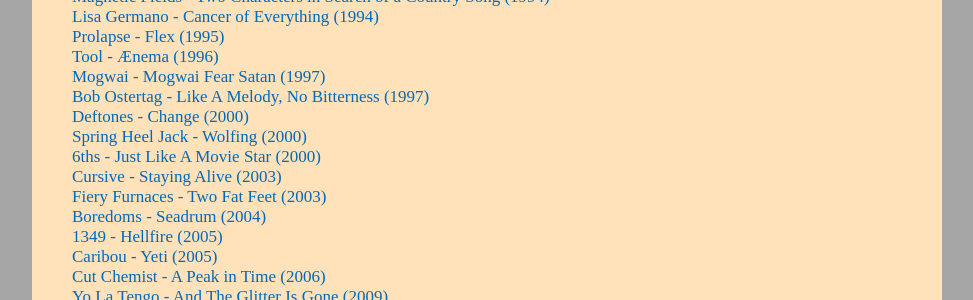
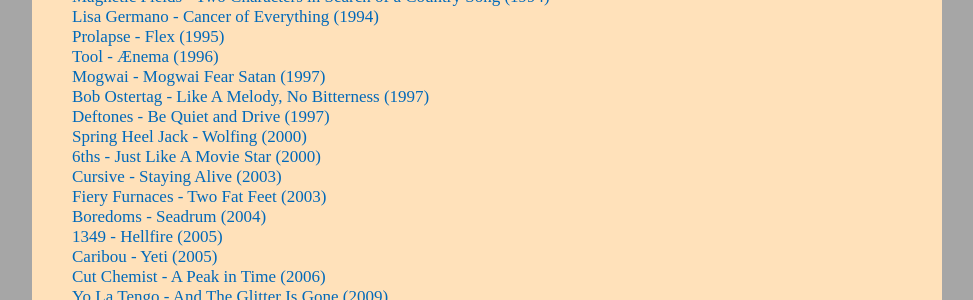
Before and after one commit to witbag/witbag.github.io, a Jekyll site: the page built from inspiration/index.html, in a window 1280 px wide and 900 px high, scrolled down 1589 px. Shown: the part 428-728 px from the top of the window, without its empty margins (153-1126 px from the left). Built offline with Jekyll 4.4.1, drawn with Linux system fonts in a browser that asks for light colours.

Commit message:
Update index.html

```diff
--- a/inspiration/index.html
+++ b/inspiration/index.html
@@ -106,7 +106,7 @@
 <a href="https://www.youtube.com/watch?v=rHcmnowjfrQ" target=_blank>Tool - Ænema (1996)</a><br>
 <a href="https://www.youtube.com/watch?v=du4JbfK5okA" target=_blank>Mogwai - Mogwai Fear Satan (1997)</a><br>
 <a href="https://www.youtube.com/watch?v=ZN2xRlWuBvo" target=_blank>Bob Ostertag - Like A Melody, No Bitterness (1997)</a><br>
-<a href="https://www.youtube.com/watch?v=hzRltUL5M3k" target=_blank>Deftones - Change (2000)</a><br>
+<a href="https://www.youtube.com/watch?v=_t1vqLwqbyA" target=_blank>Deftones - Be Quiet and Drive (1997)</a><br>
 <a href="https://www.youtube.com/watch?v=b8Khv6r_4mY" target=_blank>Spring Heel Jack - Wolfing (2000)</a><br>
 <a href="https://www.youtube.com/watch?v=omGkKs9LC-c" target=_blank>6ths - Just Like A Movie Star (2000)</a><br>
 <a href="https://www.youtube.com/watch?v=F3VGG23BW_A" target=_blank>Cursive - Staying Alive (2003)</a><br>
```
